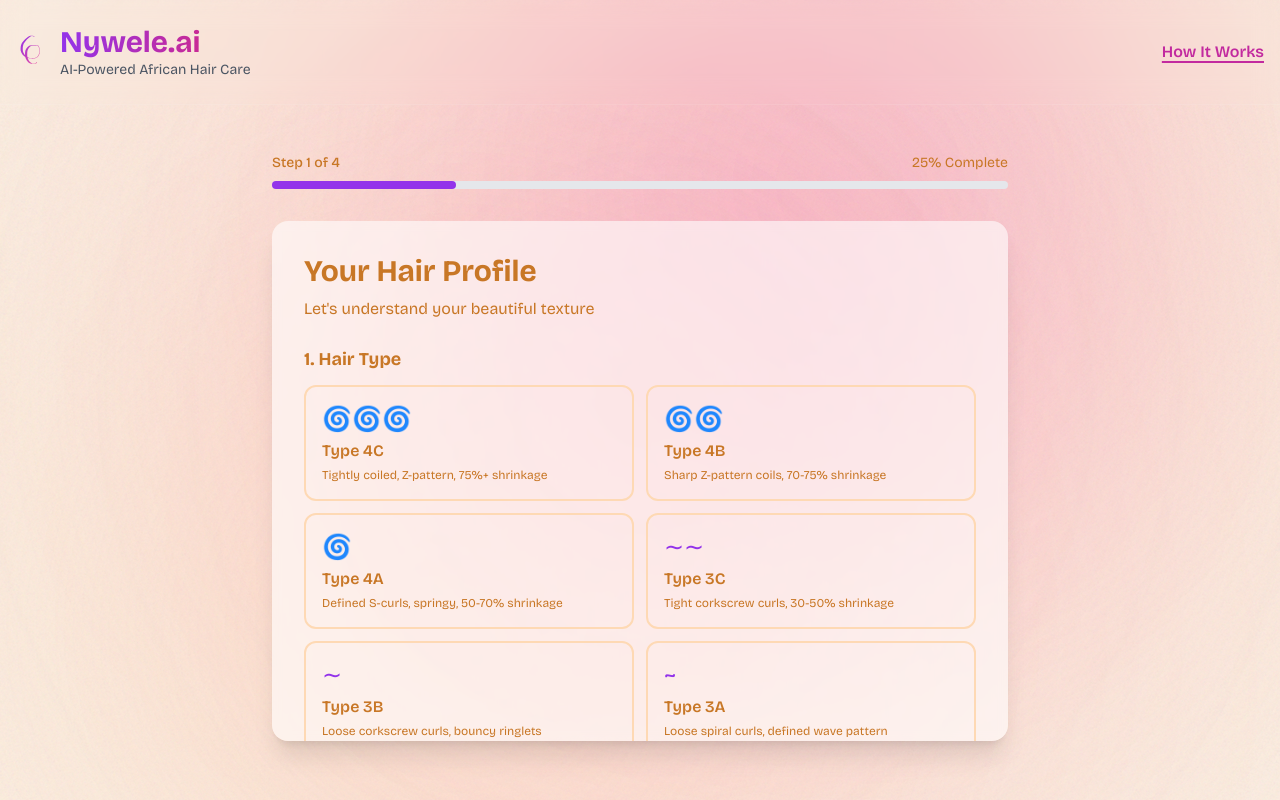
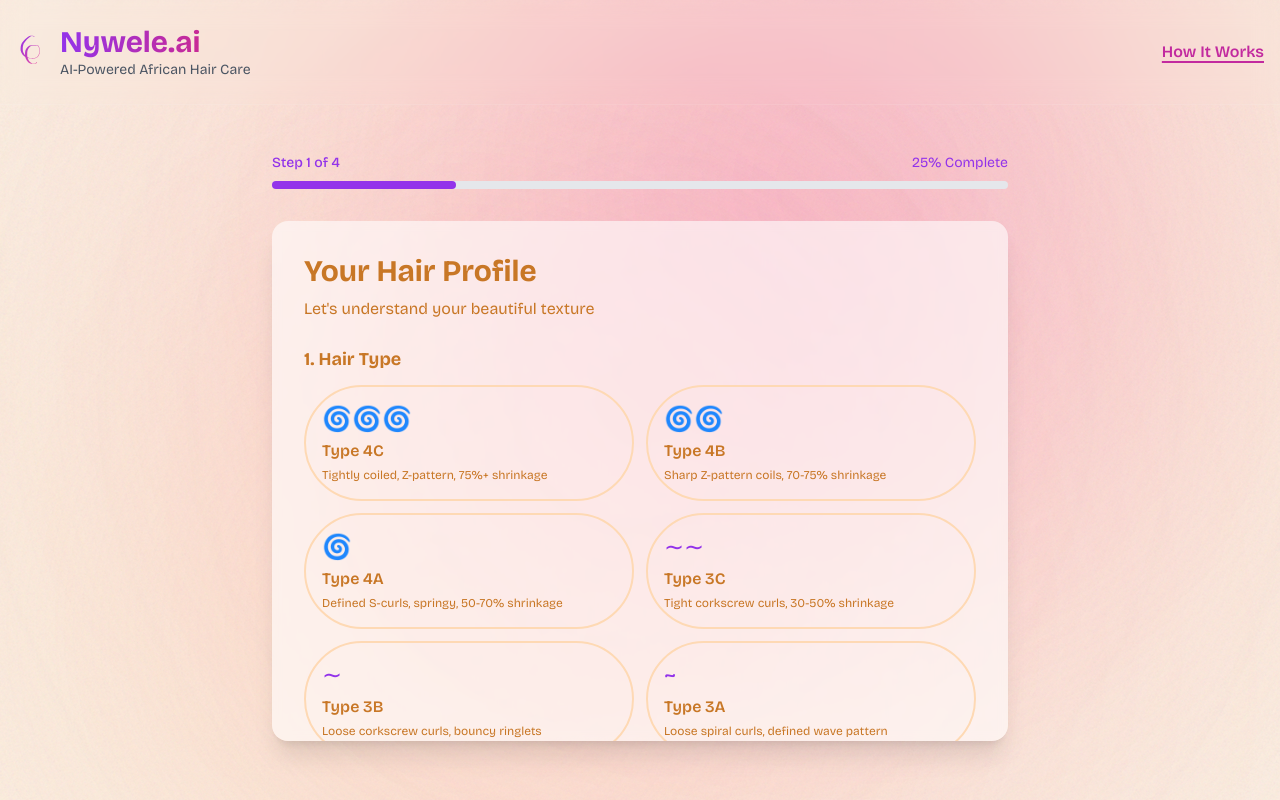
Before and after one commit to lulumuts/Nywele-ai, a Next.js app: page / in a window 1280 px wide. Both pictures are taken after a click on the button "Get Started". Built offline with nearby package versions, Linux system fonts and the light colour scheme.

Commit message:
Update progress bar text to purple and round all form buttons fully

```diff
--- a/app/page.tsx
+++ b/app/page.tsx
@@ -517,8 +517,8 @@ z"/>
             {/* Progress Bar */}
             <div className="mb-8">
           <div className="flex justify-between mb-2">
-            <span className="text-sm font-medium text-[#C87726]">Step {step} of 4</span>
-            <span className="text-sm text-[#C87726]">{Math.round((step / 4) * 100)}% Complete</span>
+            <span className="text-sm font-medium text-purple-600">Step {step} of 4</span>
+            <span className="text-sm text-purple-600">{Math.round((step / 4) * 100)}% Complete</span>
           </div>
           <div className="w-full bg-gray-200 rounded-full h-2">
             <div
@@ -548,7 +548,7 @@ z"/>
                       key={type.code}
                       type="button"
                       onClick={() => setFormData(prev => ({ ...prev, hairType: type.code }))}
-                      className={`p-4 rounded-xl border-2 text-left transition-all ${
+                      className={`p-4 rounded-full border-2 text-left transition-all ${
                         formData.hairType === type.code
                           ? 'border-[#FED9B4] bg-purple-50'
                           : 'border-[#FED9B4] hover:border-[#FED9B4]'
@@ -577,7 +577,7 @@ z"/>
                       key={option.level}
                       type="button"
                       onClick={() => setFormData(prev => ({ ...prev, porosity: option.level }))}
-                      className={`w-full p-4 rounded-xl border-2 text-left transition-all ${
+                      className={`w-full p-4 rounded-full border-2 text-left transition-all ${
                         formData.porosity === option.level
                           ? 'border-[#FED9B4] bg-purple-50'
                           : 'border-[#FED9B4] hover:border-[#FED9B4]'
@@ -602,7 +602,7 @@ z"/>
                       key={option.value}
                       type="button"
                       onClick={() => setFormData(prev => ({ ...prev, length: option.value }))}
-                      className={`w-full p-3 rounded-xl border-2 text-left transition-all ${
+                      className={`w-full p-3 rounded-full border-2 text-left transition-all ${
                         formData.length === option.value
                           ? 'border-[#FED9B4] bg-purple-50'
                           : 'border-[#FED9B4] hover:border-[#FED9B4]'
@@ -636,7 +636,7 @@ z"/>
                     type="button"
                     onClick={() => handleConcernToggle(concern.id)}
                     disabled={!formData.concerns.includes(concern.id) && formData.concerns.length >= 3}
-                    className={`p-4 rounded-xl border-2 text-left transition-all ${
+                    className={`p-4 rounded-full border-2 text-left transition-all ${
                       formData.concerns.includes(concern.id)
                         ? 'border-[#FED9B4] bg-purple-50'
                         : formData.concerns.length >= 3
@@ -680,7 +680,7 @@ z"/>
                           desiredStyle: style.name,
                           duration: style.duration
                         }))}
-                        className={`p-4 rounded-xl border-2 text-left transition-all ${
+                        className={`p-4 rounded-full border-2 text-left transition-all ${
                           formData.desiredStyle === style.name
                             ? 'border-[#FED9B4] bg-purple-50'
                             : 'border-[#FED9B4] hover:border-[#FED9B4]'
@@ -712,7 +712,7 @@ z"/>
                     key={vibe.id}
                     type="button"
                     onClick={() => setFormData(prev => ({ ...prev, vibe: vibe.id }))}
-                    className={`w-full p-5 rounded-xl border-2 text-left transition-all ${
+                    className={`w-full p-5 rounded-full border-2 text-left transition-all ${
                       formData.vibe === vibe.id
                         ? 'border-[#FED9B4] bg-purple-50'
                         : 'border-[#FED9B4] hover:border-[#FED9B4]'
```
